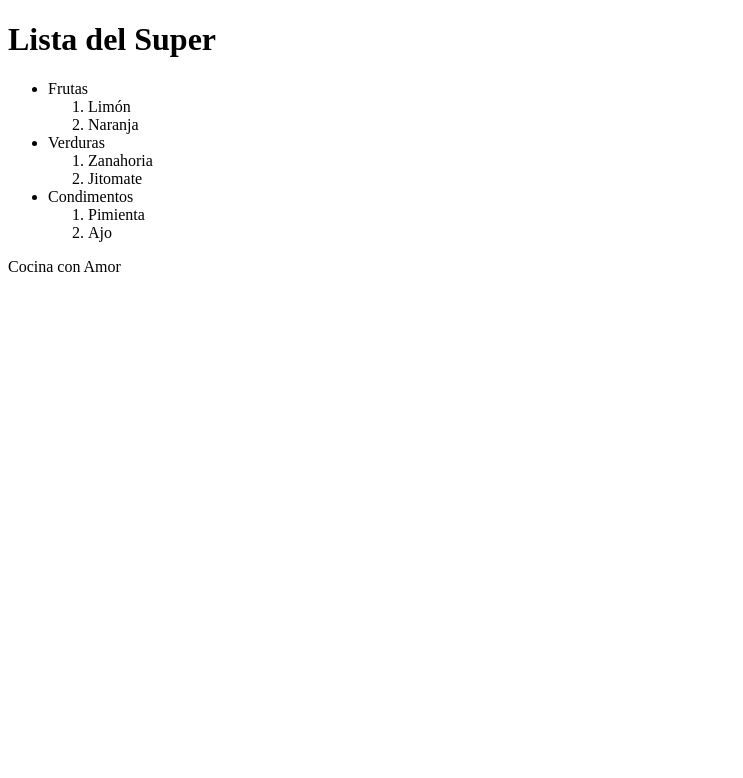
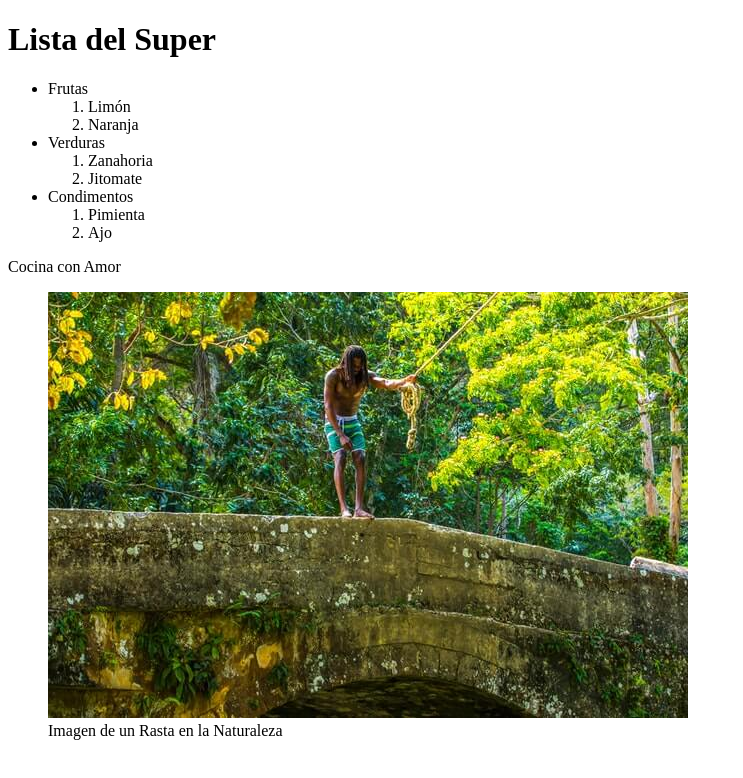
Before and after one commit to SrCodigo/HTML, a plain HTML site: page index.html in a window 1280 px wide. Shown: the whole page, without its empty margins (0-743 px from the left). Drawn offline with Linux system fonts and the light colour scheme.

Commit message:
Se creo la carpeta de imagenes y se añadio el ejemplo en el index

```diff
--- a/index.html
+++ b/index.html
@@ -28,5 +28,11 @@
                </ol>
         </ul>
         <p>Cocina con Amor</p>
+        <main>
+            <figure>
+                <img src="./img/small.jpg" alt="Imagen de la Naturaleza">
+                <figcaption>Imagen de un Rasta en la Naturaleza</figcaption>
+            </figure>
+        </main>
     </body>
 </html>
```
Also changed, not shown: img/large.jpg (added), img/medium.jpg (added), img/small.jpg (added).
